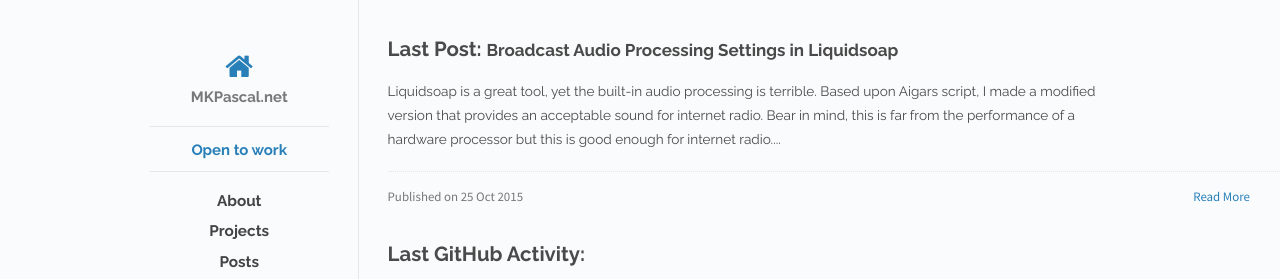
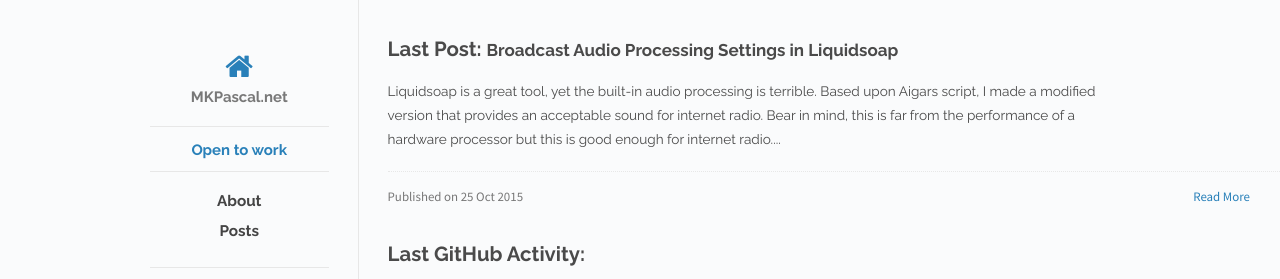
Before and after one commit to mkpascal/mkpascal.github.io, a Jekyll site: the page built from index.html, in a window 1280 px wide, cut to the strip 0-279 px from the top of the page. Built offline with Jekyll 4.4.1, drawn with Linux system fonts in a browser that asks for light colours; nearby versions of some CDN libraries; the list of posts is cut into pages by our own code.

Commit message:
Update default.html

```diff
--- a/_layouts/default.html
+++ b/_layouts/default.html
@@ -35,7 +35,7 @@
         <div class="posts">
           <ul class="posts-list">
             <li class="post-link"><a class="post-title" href="/about">About</a></li>
-            <li class="post-link"><a class="post-title" href="/projects">Projects</a></li>
+            <li class="post-link" style="display:none;"><a class="post-title" href="/projects">Projects</a></li>
             <li class="post-link"><a class="post-title" href="/posts">Posts</a></li>
           </ul>
         </div>
```
